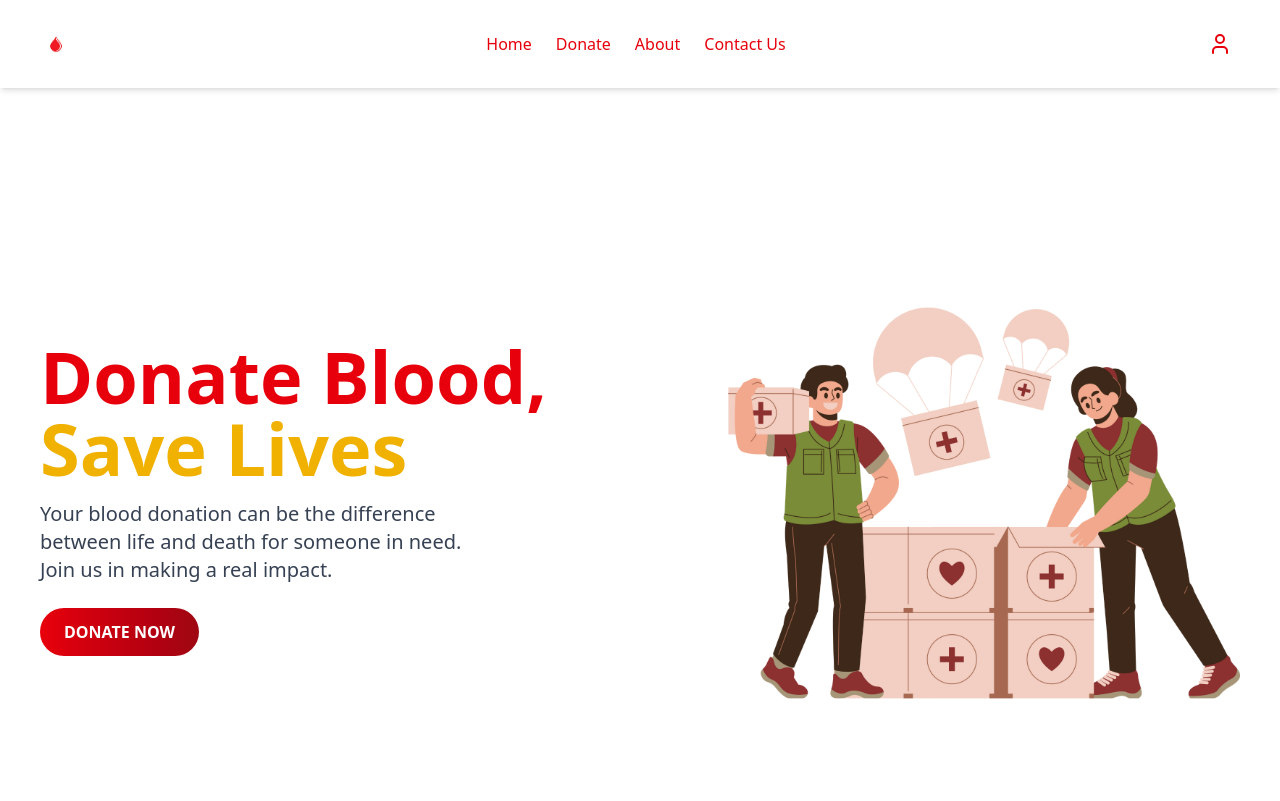
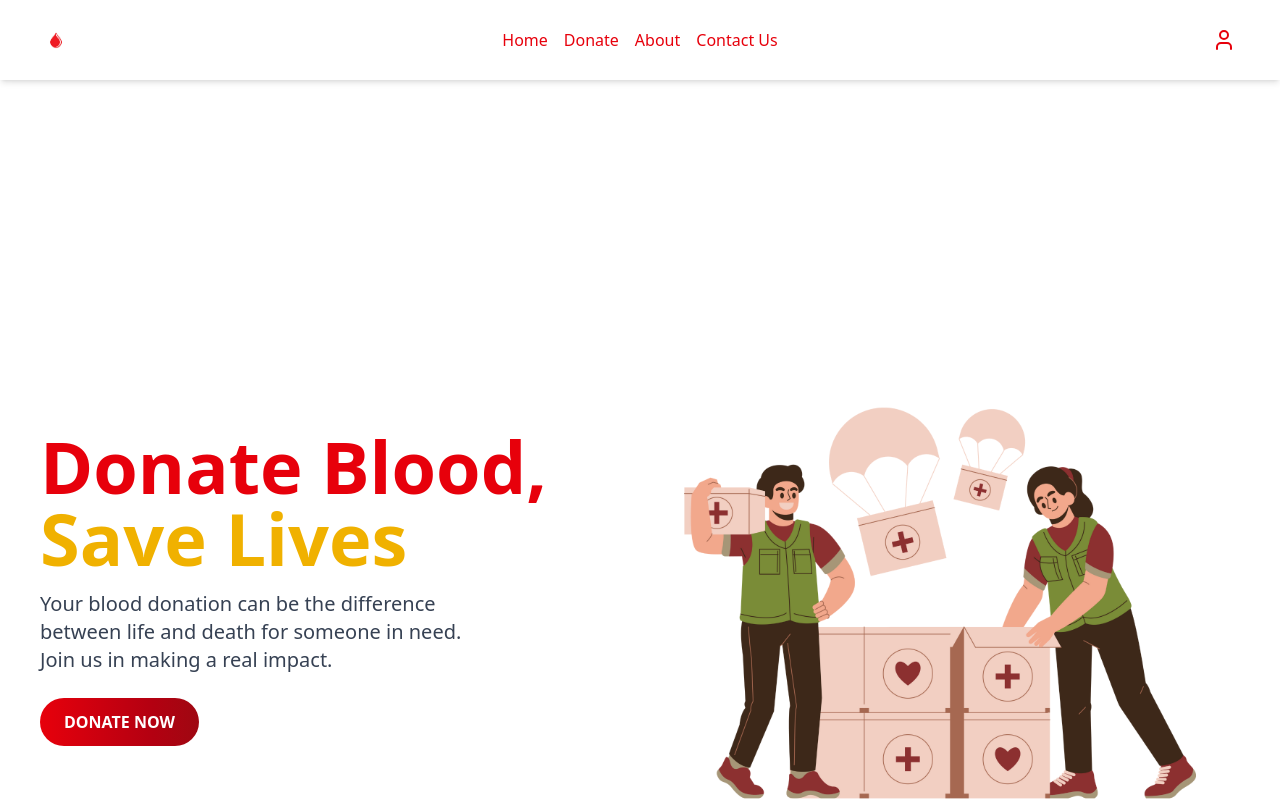
Before and after one commit to q-allen/blood-donation, a Next.js app: page / in a window 1280 px wide. Shown: the top 801 px of the page. Built offline with nearby package versions, Linux system fonts and the light colour scheme; no server answers.

Commit message:
Changes in UI

```diff
--- a/src/app/page.tsx
+++ b/src/app/page.tsx
@@ -27,13 +27,13 @@ export default function Page() {
       </header>
 
       {/* Main Content */}
-      <div className="flex flex-col lg:flex-row items-center px-4 sm:px-6 lg:px-10 mt-20 sm:mt-24 lg:mt-28 relative z-0">
+      <div className="flex flex-col md:flex-row items-center px-4 sm:px-6 lg:px-10 mt-16 sm:mt-20 lg:mt-24 relative z-0 pt-16 sm:pt-20 lg:pt-24">
         {/* Left Section */}
         <motion.div
           initial={{ x: -50, opacity: 0 }}
           animate={{ x: 0, opacity: 1 }}
           transition={{ duration: 1 }}
-          className="w-full lg:w-1/2 text-center lg:text-left relative mb-8 lg:mb-0"
+          className="md:w-1/2 text-center md:text-left relative mb-8 lg:mb-0"
         >
           <h2 className="text-4xl sm:text-5xl lg:text-6xl xl:text-7xl font-extrabold text-red-600">
             Donate Blood, <span className="text-yellow-500">Save Lives</span>
@@ -47,10 +47,7 @@ export default function Page() {
             whileTap={{ scale: 0.95 }}
             transition={{ duration: 0.3 }}
             type="button"
-            onClick={() => {
-              router.push("/Donate");
-              alert("Redirecting to Donation Page");
-            }}
+            onClick={() => { router.push("/Donate"); alert("Redirecting to Donation Page"); }}
             className="bg-gradient-to-r from-red-600 to-red-800 text-white font-bold px-4 py-2 sm:px-6 sm:py-3 rounded-full mt-6 hover:bg-red-700 transition"
           >
             DONATE NOW
@@ -62,15 +59,15 @@ export default function Page() {
           initial={{ x: 50, opacity: 0 }}
           animate={{ x: 0, opacity: 1 }}
           transition={{ duration: 1 }}
-          className="w-full lg:w-1/2 flex justify-center lg:justify-end mt-8 lg:mt-0 relative"
+          className="md:w-1/2 flex flex-col items-center mt-8 md:mt-0 relative"
         >
-          {/* Blood Donation Image */}
+          {/* Blood Donation Image (Fade-in with Slight Rotation) */}
           <motion.div
             initial={{ opacity: 0, rotate: -5, scale: 0.9 }}
             animate={{ opacity: 1, rotate: 0, scale: 1 }}
             transition={{ duration: 1 }}
             whileHover={{ scale: 1.05, rotate: 3 }}
-            className="rounded-2xl w-full max-w-sm sm:max-w-md lg:max-w-lg"
+            className="rounded-2xl mt-5 w-full max-w-sm sm:max-w-md lg:max-w-lg"
           >
             <Image
               src="/images/home.png"
@@ -84,13 +81,10 @@ export default function Page() {
           </motion.div>
         </motion.div>
       </div>
-
-      {/* Other Components */}
       <div className="px-4 sm:px-6 lg:px-10">
         <HeroCarousel />
         <About />
       </div>
-
       {/* Footer */}
       <Footer />
     </motion.div>
--- a/src/components/Header.tsx
+++ b/src/components/Header.tsx
@@ -76,7 +76,7 @@ export default function Header() {
   };
 
   return (
-    <header className="flex flex-col sm:flex-row justify-between items-center bg-white text-red-600 px-4 sm:px-10 py-4 sm:py-6">
+    <header className="flex flex-col sm:flex-row justify-between items-center bg-white text-red-600 px-4 sm:px-10 py-2 sm:py-3 h-16 sm:h-20">
       {/* Logo and Hamburger Menu */}
       <div className="flex justify-between items-center w-full sm:w-auto">
         <Image
@@ -89,7 +89,7 @@ export default function Header() {
           onClick={() => router.push("/")}
         />
         <button
-          className="sm:hidden p-2"
+          className="sm:hidden p-1"
           onClick={toggleMobileMenu}
           aria-label="Toggle mobile menu"
         >
@@ -98,11 +98,11 @@ export default function Header() {
       </div>
 
       {/* Navigation Links */}
-      <div className={`flex flex-col sm:flex-row gap-4 sm:gap-6 mt-4 sm:mt-0 w-full sm:w-auto ${mobileMenuOpen ? "flex" : "hidden sm:flex"}`}>
+      <div className={`flex flex-col sm:flex-row gap-2 sm:gap-4 mt-2 sm:mt-0 w-full sm:w-auto ${mobileMenuOpen ? "flex" : "hidden sm:flex"}`}>
         <motion.button
           whileHover={{ scale: 1.1 }}
           onClick={() => router.push("/")}
-          className="hover:underline text-lg sm:text-base"
+          className="hover:underline text-sm sm:text-base"
         >
           Home
         </motion.button>
@@ -110,7 +110,7 @@ export default function Header() {
         <motion.button
           whileHover={{ scale: 1.1 }}
           onClick={() => router.push("/Donate")}
-          className="hover:underline text-lg sm:text-base"
+          className="hover:underline text-sm sm:text-base"
         >
           Donate
         </motion.button>
@@ -118,7 +118,7 @@ export default function Header() {
         <motion.button
           whileHover={{ scale: 1.1 }}
           onClick={() => router.push("/About")}
-          className="hover:underline text-lg sm:text-base"
+          className="hover:underline text-sm sm:text-base"
         >
           About
         </motion.button>
@@ -126,22 +126,22 @@ export default function Header() {
         <motion.button
           whileHover={{ scale: 1.1 }}
           onClick={() => router.push("/Contact")}
-          className="hover:underline text-lg sm:text-base"
+          className="hover:underline text-sm sm:text-base"
         >
           Contact Us
         </motion.button>
       </div>
 
       {/* Profile Dropdown */}
-      <div className="relative mt-4 sm:mt-0">
+      <div className="relative mt-2 sm:mt-0">
         <motion.button
           type="button"
-          className="p-2 hover:text-gray-400 flex items-center"
+          className="p-1 hover:text-gray-400 flex items-center"
           whileHover={{ scale: 1.2 }}
           onClick={handleProfileClick}
         >
           <User className="w-6 h-6" />
-          {users && <span className="text-sm font-medium ml-2">{users.username}</span>}
+          {users && <span className="text-xs sm:text-sm font-medium ml-1">{users.username}</span>}
         </motion.button>
 
         <AnimatePresence>
```
